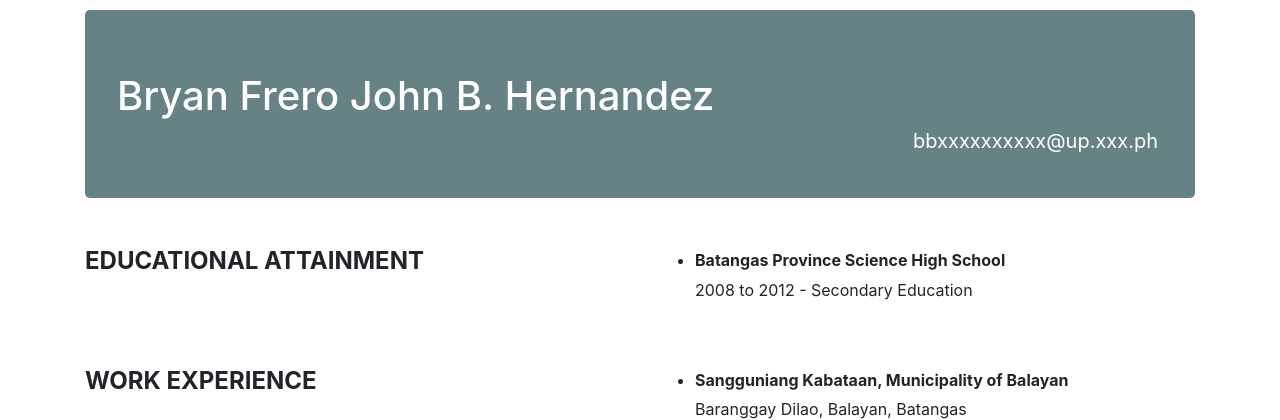
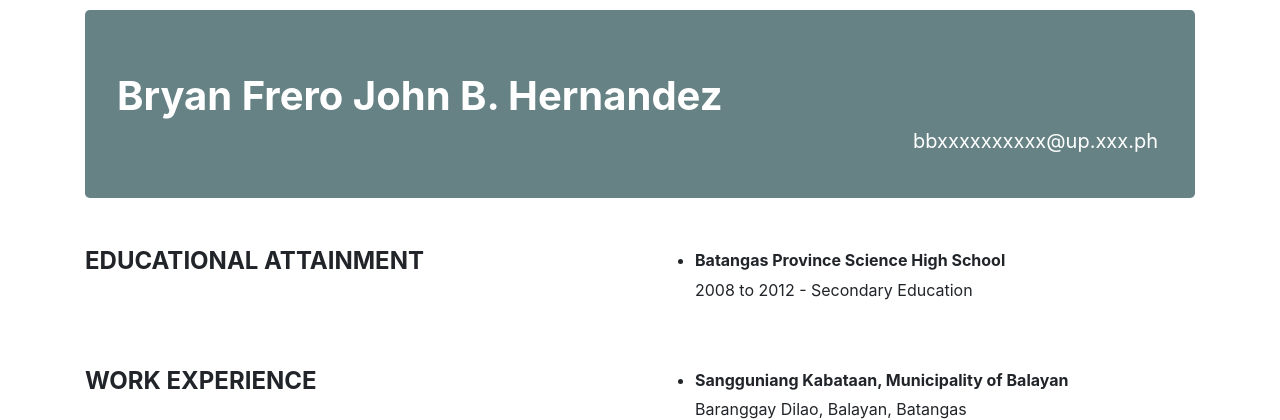
Before and after one commit to bbhernandez1/lis161myCV, a PHP site: page / in a window 1280 px wide. Shown: the top 420 px of the page. Run offline with PHP 8.4, Linux system fonts and the light colour scheme.

Commit message:
Update custom.css

```diff
--- a/css/custom.css
+++ b/css/custom.css
@@ -10,6 +10,9 @@
 	float:right;
 	margin-right: 5px;
 	color: #ffffff;
+}
+h1 {
+	font-weight: bold;
 }
 h4 {
 	font-weight: bold;
```
